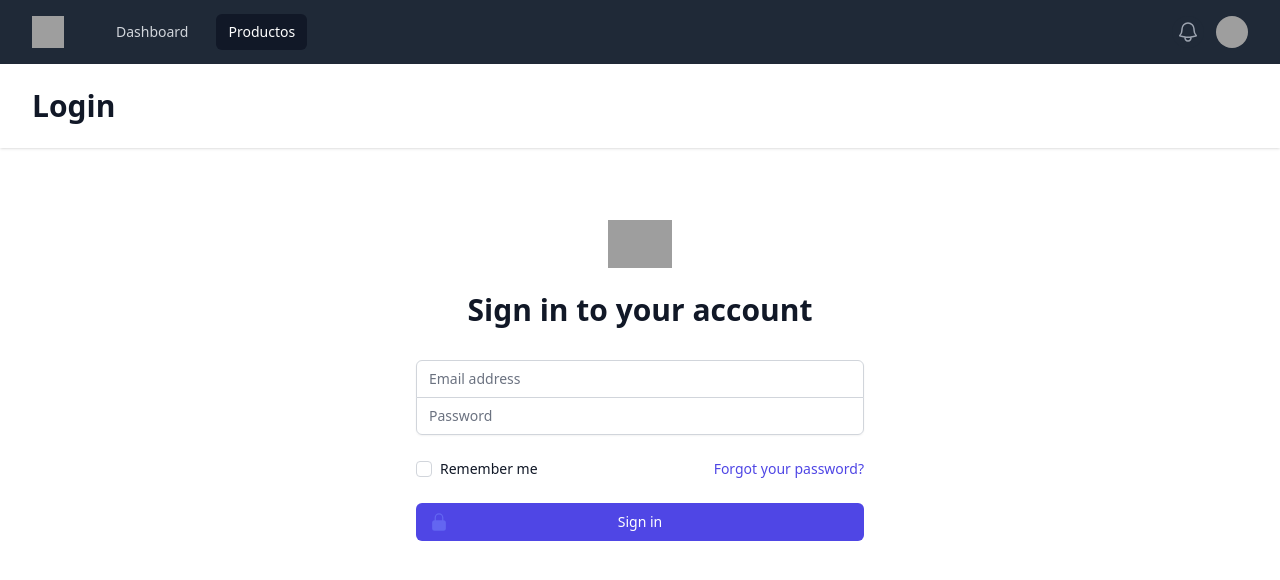
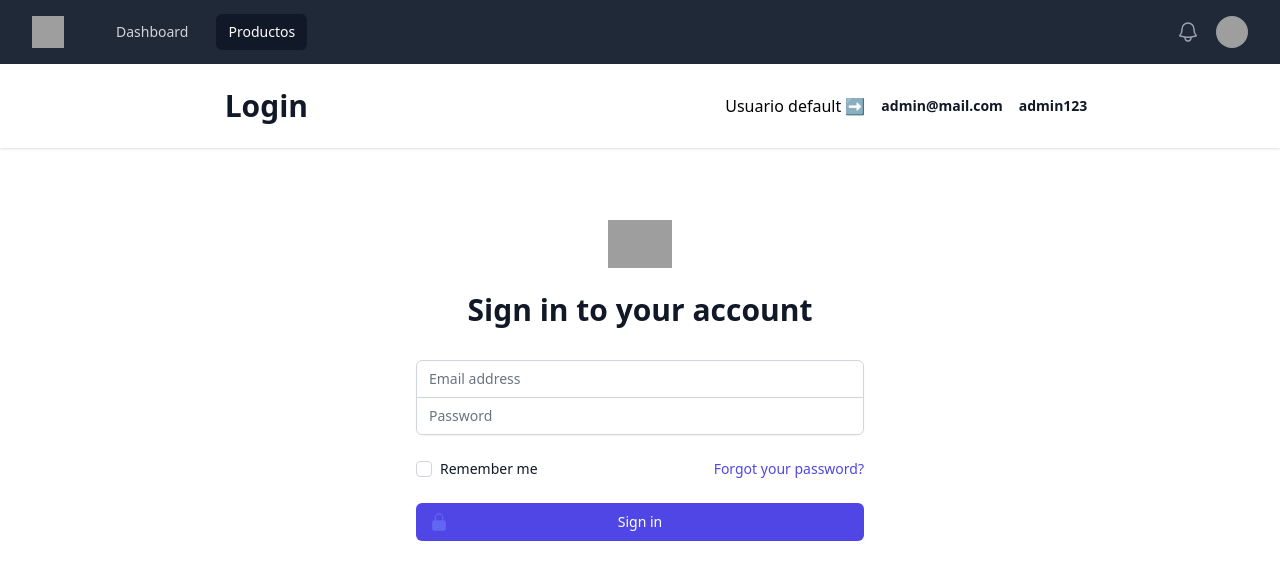
Before and after one commit to castanedaLuis/Dashboard-de-productos-con-Next.js, a Next.js app: page /login in a window 1280 px wide. Shown: the top 580 px of the page. Built offline with nearby package versions, Linux system fonts and the light colour scheme; grey boxes are pictures that could not be loaded.

Commit message:
deployed

```diff
--- a/src/common/Nav.jsx
+++ b/src/common/Nav.jsx
@@ -4,10 +4,22 @@ export default function Nav() {
   const router = useRouter();
   const route = router.pathname.substring(1);
 
+  console.log(route);
   return (
-    <nav className="bg-white shadow">
-      <div className="max-w-7xl mx-auto py-6 px-4 sm:px-6 lg:px-8">
+    <nav className={`bg-white shadow ${route === 'login' ?'flex justify-around ':''}`}>
+      <div className={`max-w-7xl ${route === 'login' ?'':'mx-auto'} py-6 px-4 sm:px-6 lg:px-8`}>
         <h1 className="text-3xl font-bold text-gray-900 capitalize">{route}</h1>
+      </div>
+      <div className='flex items-center	 gap-4'>
+      {
+          route === 'login' &&(
+            <>
+            <p>Usuario default ➡️</p>
+            <p className="text-sm text-gray-900 mt-0"><strong>admin@mail.com</strong></p>
+            <p className="text-sm text-gray-900 mt-0"><strong>admin123</strong></p>
+            </>
+          )
+        }
       </div>
     </nav>
   );
```
